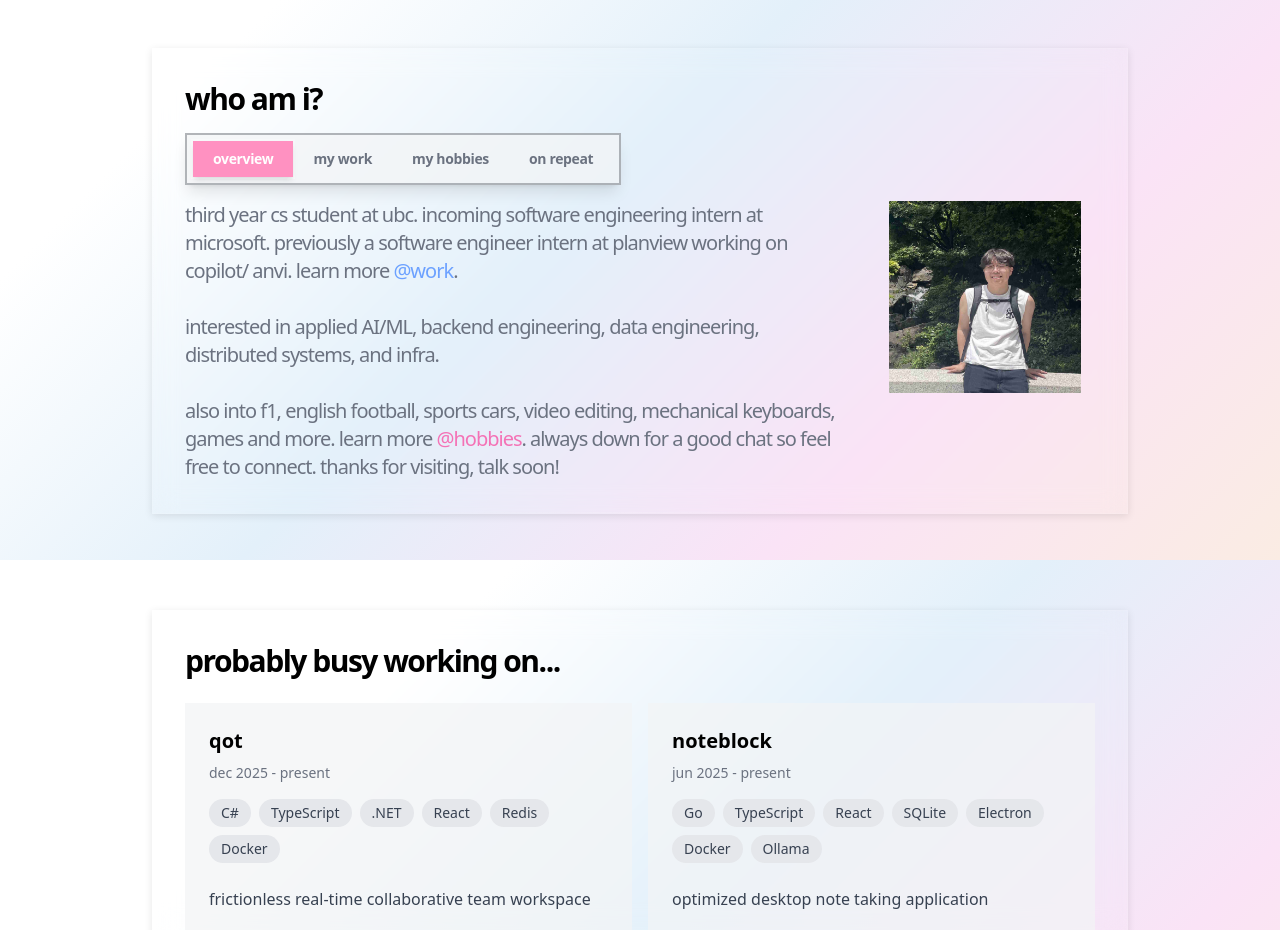
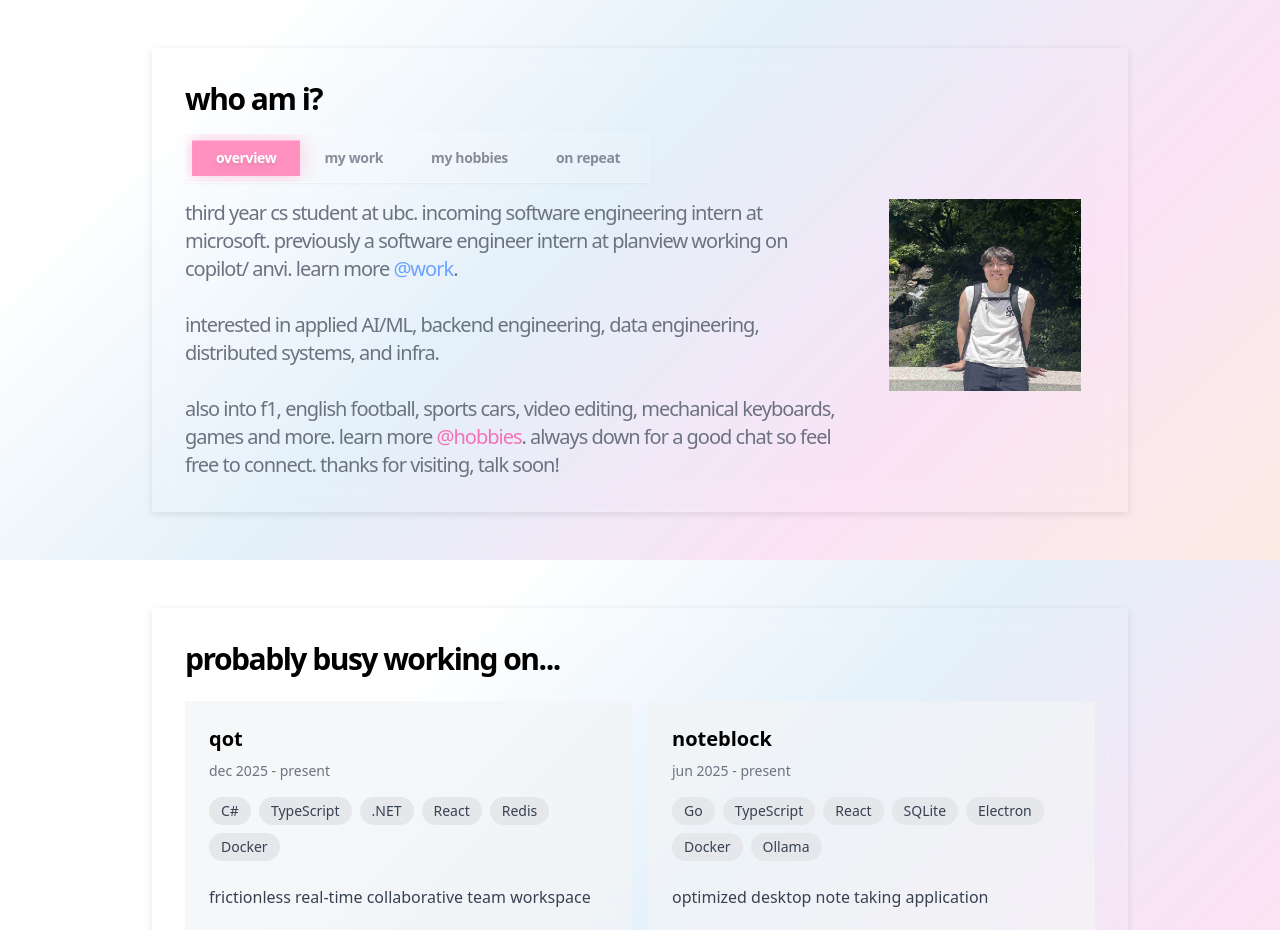
Before and after one commit to rzhang57/rmzhang-website, a Next.js app: page / in a window 1280 px wide. Shown: the part 1040-1970 px from the top of the page. Built offline with nearby package versions, Linux system fonts and the light colour scheme.

Commit message:
update design for tab selector on about

```diff
--- a/src/components/landing/About/About.tsx
+++ b/src/components/landing/About/About.tsx
@@ -47,12 +47,12 @@ export default function About() {
                 </h1>
             </div>
             <div
-                className="relative flex w-fit items-center justify-start border-2 border-primary/30 bg-muted/70 p-1.5 ml-0 overflow-x-auto shadow-lg backdrop-blur-sm">
+                className="relative flex w-fit items-center justify-start border border-white/20 bg-white/10 p-1.5 ml-0 overflow-x-auto shadow-sm backdrop-blur-xl">
                 {tabs.map((tab) => (
                     <button
                         key={tab.id}
                         onClick={() => setActiveView(tab.id as ActiveView)}
-                        className={`relative h-9 px-3 md:px-5 transition-all duration-200 text-xs tracking-tight md:text-sm font-semibold whitespace-nowrap`}
+                        className={`relative h-9 px-4 md:px-6 transition-all duration-200 text-xs tracking-tight md:text-sm font-semibold whitespace-nowrap`}
                         style={{
                             WebkitTapHighlightColor: "transparent",
                         }}
@@ -60,9 +60,10 @@ export default function About() {
                         {activeView === tab.id && (
                             <motion.span
                                 layoutId="bubble"
-                                className="absolute inset-0 z-10 shadow-md ring-2 ring-white/20"
+                                className="absolute inset-0 z-10 shadow-sm backdrop-blur-sm"
                                 style={{
-                                    backgroundColor: tabColors[activeView],
+                                    background: tabColors[activeView],
+                                    boxShadow: `inset 0 1px 1px rgba(255,255,255,0.4), 0 0 20px ${tabColors[activeView]}80`
                                 }}
                                 transition={{type: "spring", bounce: 0.2, duration: 0.6}}
                             />
@@ -70,15 +71,16 @@ export default function About() {
                         <span
                             className={`relative z-20 ${
                                 activeView === tab.id
-                                    ? "text-white font-bold"
-                                    : "text-muted-foreground"
+                                    ? "text-white font-bold drop-shadow-md"
+                                    : "text-muted-foreground/80 hover:text-primary transition-colors"
                             }`}
                         >
-                {tab.label}
-            </span>
+                            {tab.label}
+                        </span>
                     </button>
                 ))}
             </div>
+
             <div className="grid lg:grid-cols-[3fr_1fr] sm:grid-cols-1 items-start gap-8 w-full mt-4">
                 <div className="min-h-[250px]">
                     <motion.div
```
